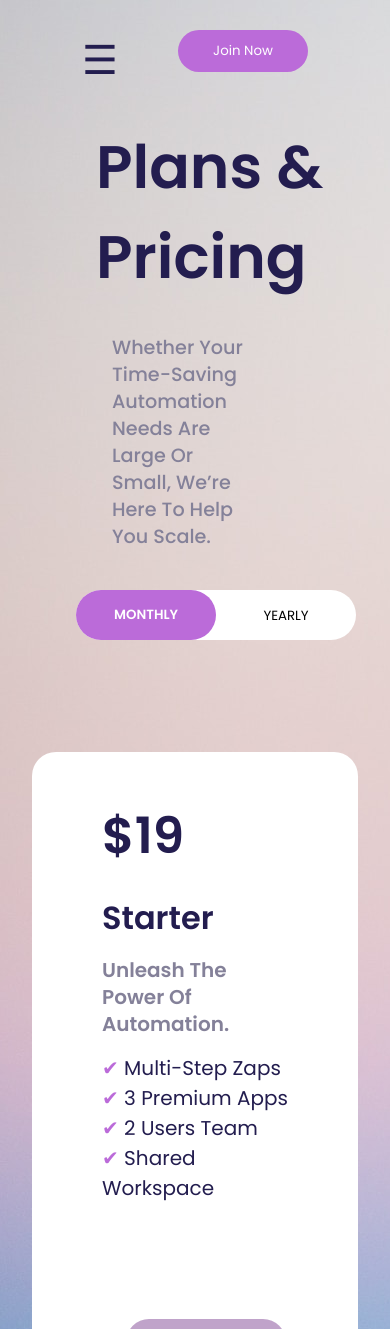
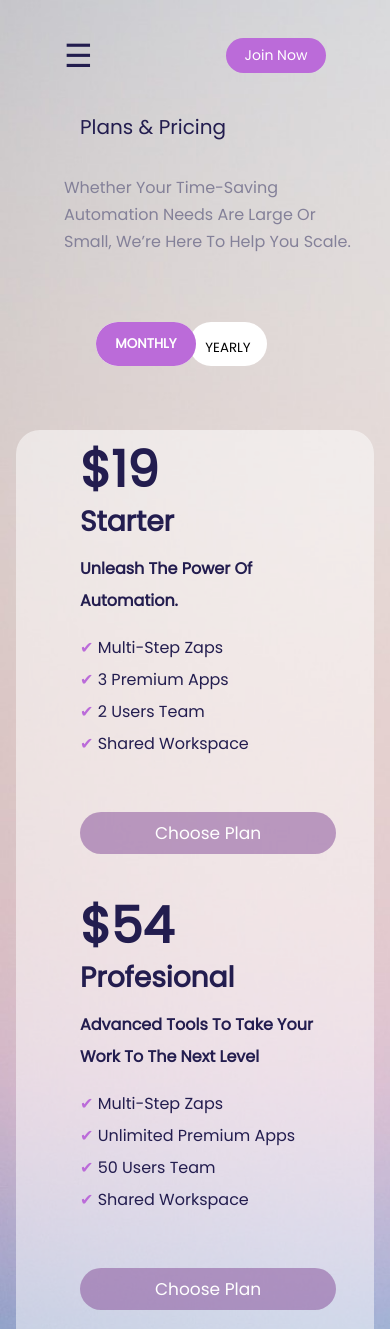
Before and after one commit to mynkbis/slider.github.io, a plain HTML site: page index.html in a window 390 px wide. Shown: the top 1329 px of the page. Drawn offline with Linux system fonts and the light colour scheme.

Commit message:
css redesigned

```diff
--- a/index.css
+++ b/index.css
@@ -1,4 +1,4 @@
-@import url('https://fonts.googleapis.com/css2?family=Poppins:wght@100;300;400;500;600&display=swap');
+@import url("https://fonts.googleapis.com/css?family=Poppins");
 
 * {
     font-family: 'Poppins', sans-serif;
@@ -21,73 +21,59 @@ body {
 .navbar {
     display: flex;
     justify-content: space-between;
-    margin: 10px 50px;
-    padding-top: 20px;
+    margin: 2rem 4rem;
+    font-size: 2rem;
+
 }
 
 .navbar button {
+    width: 124px;
+    height: 38px;
+    border-radius: 24px;
+    border: none;
     background: #BB6BD9;
-    border: none;
-    width: 130px;
-    height: 42px;
-    border-radius: 25px;
-    color: #ffff;
-}
-
-#checkbox_toggle {
-    display: none;
+    color: white;
+    font-family: "Poppins",
+        "san-serif";
 }
 
 .navbar button:hover {
-    font-weight: 800;
-    cursor: pointer;
-    background: #231D4F;
+    background: #8736a5;
+    color: white;
+    font-weight: 500;
 }
 
-.container {
-    margin-left: 2rem;
-    font-weight: 400;
-    font-size: 40px;
-    margin-bottom: 2rem;
-}
-
-.container h2 {
-    padding-left: 8rem;
-    margin-top: 5rem;
-}
-
-.container p {
-    padding-top: 3rem;
-    padding-left: 8rem;
-    font-family: 'Poppins';
-    font-weight: 500;
-    line-height: 27px;
-    font-size: 1.2rem;
-    color: rgba(132, 129, 153, 1);
-    ;
-}
-
-
-.togglebox {
-    display: flex;
-    flex-wrap: wrap;
-    font-size: 2rem;
-    margin-top: 1rem;
-}
-
-.container-titleBox p {
-    font-family: "Poppins";
-    font-weight: 500;
-    padding-right: 5rem;
+.container-title {
+    padding: 1rem 18rem;
 
 }
 
-.active {
-    background-color: rebeccapurple;
+.container-subTitle {
+    display: flex;
+    flex-direction: row;
+    justify-content: space-between;
+}
+
+.container-title h2 {
+    font-family: "Poppins";
+    font-size: 40px;
+    line-height: 70px;
+    font-weight: 400;
+
+}
+
+.subtitle p {
+    color: #848199;
+    width: 590px;
+    height: 54px;
+    font-family: 'Poppins';
+    font-weight: 500;
+    font-size: 18px;
+    line-height: 27px;
+    padding-top: 2rem;
 }
 
 .actionBtns {
-    background-color: #ffff;
     margin: 12px;
     height: 50px;
     display: flex;
@@ -97,6 +83,7 @@ body {
     text-align: center;
     margin-top: 2.5rem;
     margin-bottom: 5rem;
+    background: #fff
 }
 
 .actionBtn {
@@ -105,12 +92,10 @@ body {
     height: 50px;
     outline: none;
     border: none;
-    background: transparent;
+    background: #fff;
     border-radius: 50px;
     color: black;
     cursor: pointer;
-    transition: all 1s ease-in-out;
-
 }
 
 .movebtn {
@@ -134,8 +119,19 @@ body {
     color: #ffff;
 }
 
+.box-container {
+    padding: 0 5rem;
+    display: flex;
+    flex-direction: row;
+    justify-content: space-evenly;
+    margin: 0 18rem;
+    border-radius: 24px;
+    background: rgba(255, 255, 255, 0.5);
+}
 
-
+.box {
+    margin: 2rem;
+}
 
 .list li {
     list-style: none;
@@ -161,104 +157,69 @@ body {
 }
 
 .box .list h3 {
-    font-size: 32px;
+    font-size: 28px;
 }
 
 .box .list p {
     padding: 15px 0;
-    font-size: 20px;
+    font-size: 16px;
     font-weight: 800;
-
 }
 
 
-.box-container {
-    display: flex;
-    align-items: stretch;
-    justify-content: space-around;
-    background: #fff;
-    margin-right: 2rem;
-    border-radius: 24px;
-    margin: 0 10rem;
-    margin-top: 2rem;
-
+.box {
+    flex: 1;
+    /* additionally, equal width */
+    margin: 1rem 5rem;
+    padding-top: 1.5rem;
+    padding-bottom: 1rem;
+    width: 17rem;
 
 
 }
 
-/*
-.box-container .box:nth-child(3) {
-    margin-top: 5rem;
-} */
-
-.box {
-    /* display: block;
-    max-height: 500px;
-    align-items: stretch; */
-    flex: 1;
-    /* additionally, equal width */
-    padding: 3em;
-    margin: 2em;
+.box,
+.price {
+    line-height: 2rem;
+    padding-right: 1rem;
 }
 
-
-
-.box .btn {
+.btn,
+.btn2,
+.btn3 {
     font-size: 17px;
     background: #87509b86;
     color: #fff;
-    padding: 10px;
-    width: 10rem;
-    top: 45em;
+    padding: .5rem;
+    width: 16rem;
     border-radius: 24px;
-    text-align: center;
-    margin-left: 4rem;
-    margin-top: 6rem;
-
-
+    font-family: "Poppins";
+    font-family: 200;
 }
 
-.box .btn2 {
-    font-size: 17px;
-    background: #87509b86;
-    color: #fff;
-    padding: 10px;
-    width: 10rem;
-    top: 45em;
-    border-radius: 24px;
-    text-align: center;
-    margin-left: 4rem;
-    margin-top: 4.5rem;
-
-
+.btn {
+    margin-top: 2rem;
 }
 
-.box .btn3 {
-    font-size: 17px;
-    background: #87509b86;
-    color: #fff;
-    padding: 10px;
-    width: 10rem;
-    top: 45em;
-    border-radius: 24px;
-    text-align: center;
-    margin-left: 4rem;
-    margin-top: 2.5rem;
-
-
+.btn2 {
+    margin-top: 2rem;
 }
 
-.box .btn:hover,
+.price,
+.list h3,
+.list p,
+.list>li,
+.btn,
+.btn2,
+.btn3 {
+    margin-left: 1rem;
+}
+
+.btn:hover,
 .btn2:hover,
 .btn3:hover {
-    background: #BB6BD9;
-}
-
-.box:hover {
-    background: #231D4F;
-    color: #fff;
-
-    border-radius: 25px;
+    background-color: #8736a5;
+    font-weight: 500;
 }
 
 .box:hover span,
@@ -266,82 +227,102 @@ body {
 .box:hover h3,
 .box:hover p {
     color: #fff;
+
+
 }
 
-.list h3:hover {
-    color: #fff;
+.box:hover {
+    background: #231D4F;
+    border-radius: 24px;
+
 }
 
-.box {
-    padding: 7px 30px;
-    cursor: pointer;
-    color: #444;
-    font-size: 20px;
-    display: inline-block;
-}
 
-.container-plan {
-    display: block;
-}
+@media (max-width:786px) {
 
-/*
-.price-toggler span.active {
-    background: #444;
-    color: #fff;
-} */
+    body {
+        background: url('./background.jpeg');
+        background-size: cover;
+    }
 
-@media (max-width:756px) {
+    .navbar {
+        font-size: 2rem;
+        justify-content: space-between;
+    }
+
+    .navbar button {
+        width: 100px;
+        height: 35px;
+        font-size: 14px;
+        margin-top: .4rem;
+
+    }
+
+    .container-title {
+        padding: 0px 2rem;
+        display: block;
+    }
+
+    .container-title h2 {
+        font-size: 20px;
+        padding: 0rem 3rem;
+        line-height: 30px;
+    }
+
+    .container-subTitle {
+        display: block;
+    }
+
+    .subtitle p {
+        width: 300px;
+        height: 84px;
+        font-family: 'Poppins';
+        font-weight: 500;
+        font-size: 16px;
+        line-height: 27px;
+        margin-left: 2rem;
+
+    }
+
+    .actionBtns {
+        margin: 4rem;
+    }
+
+    .actionBtns,
+    .actionBtn {
+        width: 100px;
+        height: 44px;
+        text-align: justify;
+    }
+
+    .movebtn {
+        width: 100px;
+        height: 44px;
+    }
+
+    .rightBtn {
+        transform: translateX(80%);
+    }
 
     .box-container {
         display: block;
-        margin: 0;
+        margin: 1rem;
+
     }
 
+    .box {
+        display: block;
+        margin: 1rem -2rem;
+        padding-top: -1rem
+    }
+}
 
+
+@media (min-width: 2080px) {
     .container {
-        display: block;
-        margin-right: 2rem;
+        max-width: 980px;
+        padding: auto auto;
+        margin: auto auto;
     }
 
-    .container h2 {
-        padding-left: 2rem;
-        margin-top: 2rem;
-    }
-
-    .container p {
-        padding-top: 1rem;
-        padding-left: 3rem;
-    }
-
-    .box .btn:hover,
-    .btn2:hover,
-    .btn3:hover {
-        background: #BB6BD9;
-    }
-
-    .box .btn {
-        margin-left: 1.5rem;
-        margin-bottom: 2rem;
-    }
-
-    .box .btn2 {
-        margin-left: 1.5rem;
-        margin-bottom: 1rem;
-    }
-
-    .box .btn3 {
-        margin-left: 1.5rem;
-        margin-bottom: 1rem;
-    }
-
-    button {
-        size: 40%;
-    }
-
-    .togglebox {
-        display: flex;
-        flex-wrap: wrap;
-        font-size: 2rem;
-        margin-top: 1rem;
-    }
 }
--- a/index.html
+++ b/index.html
@@ -15,16 +15,14 @@
     <div class="container">
         <nav class="navbar">
             <div>
-                <input type="checkbox" id="checkbox_toggle" />
                 <label for="checkbox_toggle" class="hamburger">&#9776;</label>
             </div>
             <button class="buttonJoin" onclick="join()">Join Now</button>
         </nav>
-
-        <div class="container ">
+        <div class="container-title">
             <h2>Plans & Pricing</h2>
-            <div class="togglebox">
-                <div class="container-titleBox">
+            <div class="container-subTitle">
+                <div class="subtitle">
                     <p>Whether your time-saving automation needs are large or small, we’re here to help you scale.
                     </p>
                 </div>
@@ -35,8 +33,9 @@
                 </div>
             </div>
         </div>
+
         <div class="box-container">
-            <div class="box">
+            <section class="box">
                 <div class="price month"><span>$</span><span>19</span></div>
                 <div class="price year"><span>$</span><span>228</span></div>
                 <div class="list">
@@ -50,9 +49,9 @@
 
                 </div>
                 <button class="btn">Choose Plan</button>
-                <!-- <a href="#" class="btn">Choose Plan</a> -->
-            </div>
-            <div class="box">
+
+            </section>
+            <section class="box">
                 <div class="price month"><span>$</span><span>54</span></div>
                 <div class="price year"><span>$</span><span>648</span></div>
                 <div class="list">
@@ -64,9 +63,9 @@
                     <li> Shared Workspace</li>
                 </div>
                 <button class="btn2">Choose Plan</button>
-                <!-- <a href="#" class="btn">choose plan</a> -->
-            </div>
-            <div class="box">
+
+            </section>
+            <section class="box">
                 <div class="price month"><span>$</span><span>89</span></div>
                 <div class="price year"><span>$</span><span>1068</span></div>
                 <div class="list">
@@ -79,10 +78,9 @@
                     <li> Custom Data Retention</li>
                 </div>
                 <button class="btn3">Choose Plan</button>
-                <!-- <a href="#" class="btn">choose plan</li></a> -->
-            </div>
+            </section>
+
         </div>
-        <div></div>
     </div>
     <script src="./script.js"></script>
 </body>
```
